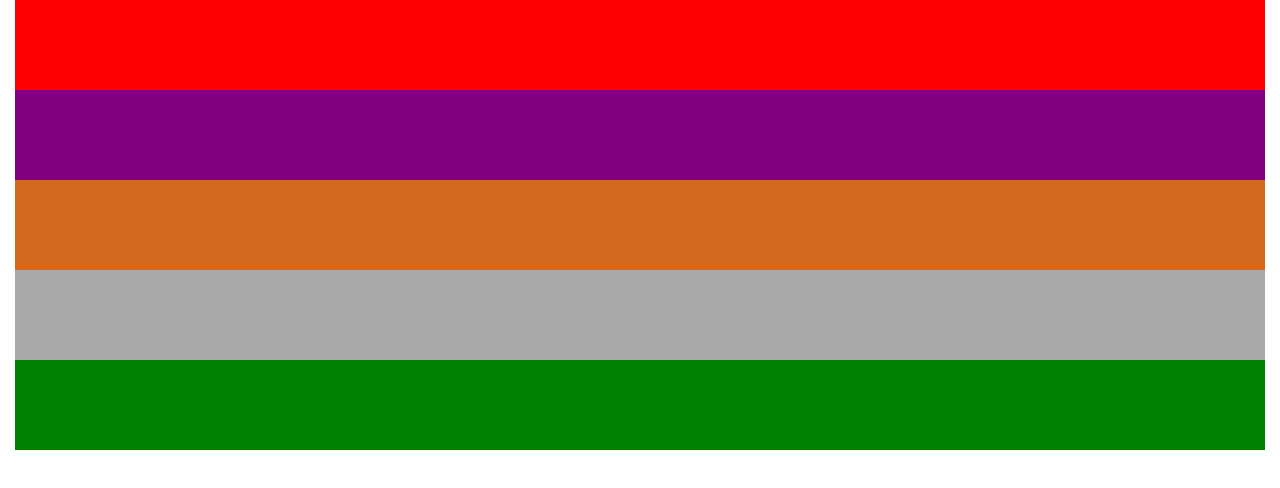
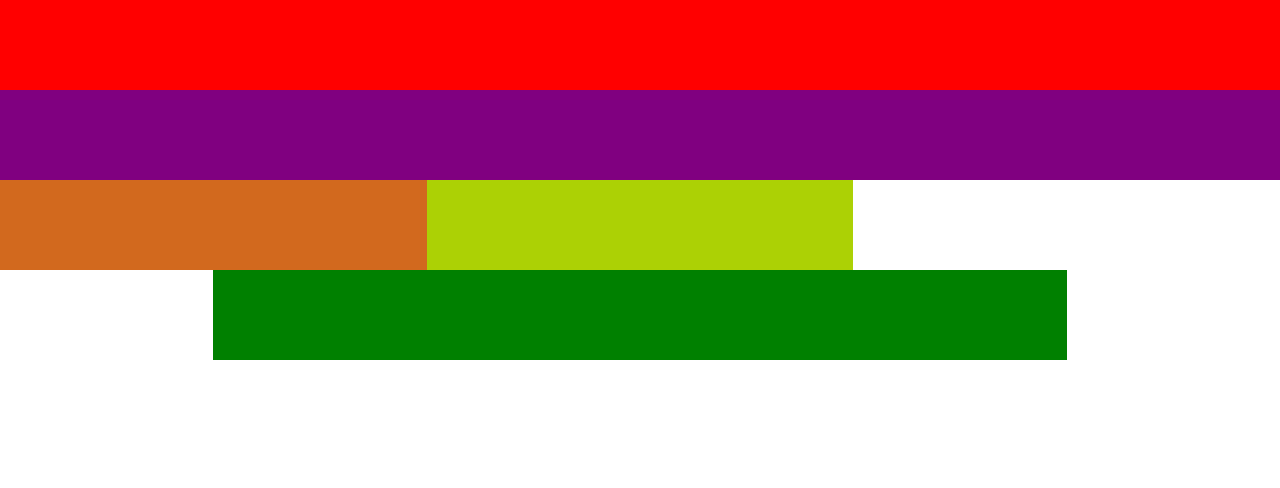
Before and after one commit to abouchouaib/work_space, a plain HTML site: page index.html in a window 1280 px wide. Drawn offline with nearby package versions, Linux system fonts and the light colour scheme.

Commit message:
testboostrap

```diff
--- a/index.html
+++ b/index.html
@@ -11,17 +11,24 @@
 <body>
 
     <div class ="container-fluid">
-        <header></header>
-        <nav></nav>
+        <div class="row">
+            <header class="col"></header>
+        </div>
+        <div class="row">
+            <nav class="col"></nav>
+        </div>
 
-        <section></section>
+        <div class="row">
+            <section class="col"></section>
+            <section class="col"></section>
+            <section class="col"></section>
+        </div>
 
-        <section></section>
+        <div class="row">
+            <footer class="offset-md-2 col-md-8 col-sm-12"></footer>
+        </div>
 
-        <footer></footer>
     </div>
-
-
 
 
     <script src="https://code.jquery.com/jquery-3.3.1.slim.min.js" ></script>
--- a/style.css
+++ b/style.css
@@ -3,8 +3,19 @@
     margin: 0;
     padding: 0;
 }
+.row{
 
-*{
+    margin: 50;
+    padding: 50;
+}
+
+.col{
+
+    margin: 50;
+    padding: 50;
+}
+
+header, nav, section, footer{
     height: 90px;
 }
 
@@ -19,7 +30,7 @@ section:nth-of-type(1){
     background: chocolate;
 }
 section:nth-of-type(2){
-    background: darkgray;
+    background: rgb(172, 209, 5);
 }
 footer{
     background: green;
```
